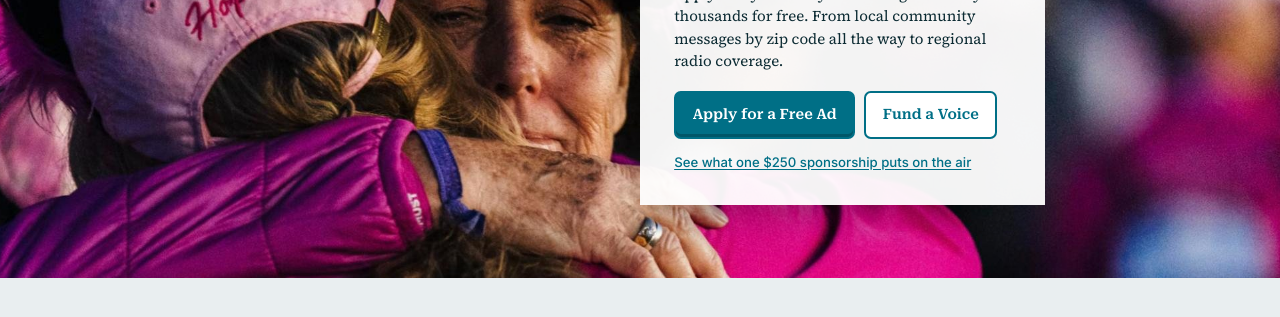
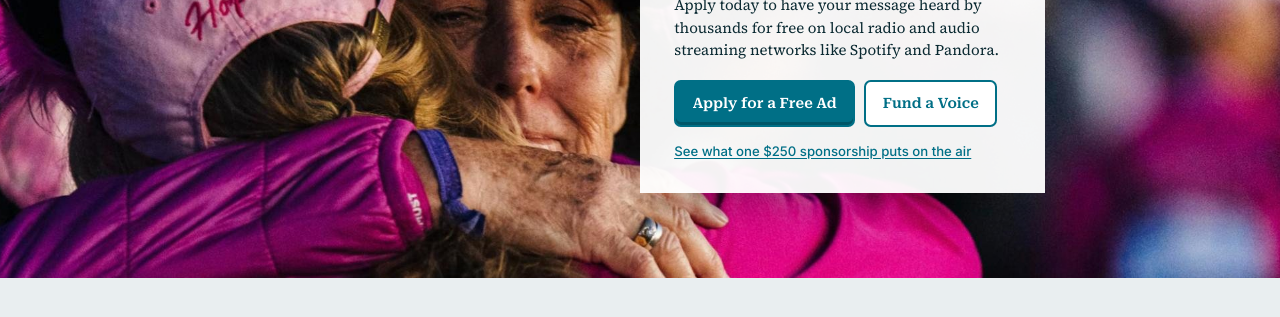
Before and after one commit to seanaherndrexel/freeradioproject, a plain HTML site: page index.html in a window 1280 px wide. Shown: the part 278-595 px from the top of the page. Drawn offline with Linux system fonts and the light colour scheme.

Commit message:
Update hero sentence to name local radio and streaming networks
Co-Authored-By: Claude Fable 5.2 <noreply@anthropic.com>
Claude-Session: https://claude.ai/code/session_01Wz5G9FRdY8R7pRsHmp8QLF

```diff
--- a/index.html
+++ b/index.html
@@ -9,7 +9,7 @@
 <main id="main">
 <div class="hero-full"><picture><source media="(max-width:900px)" srcset="img/hero.jpg"><img class="hero-bg" src="img/hero-wide.jpg" alt="Two women hugging at a charity walk" width="2654" height="743"></picture><div class="wrap"><div class="hero-card">
 <h1>Free Airtime For Unheard&nbsp;Voices</h1>
-<p class="lede">Apply today to have your message heard by thousands for free. From local community messages by zip code all the way to regional radio coverage.</p>
+<p class="lede">Apply today to have your message heard by thousands for free on local radio and audio streaming networks like Spotify and Pandora.</p>
 <div class="hero-cta"><a class="btn" href="apply.html">Apply for a Free Ad</a><a class="btn ghost" href="voices.html">Fund a Voice</a></div>
 <a class="hero-link" href="voices.html">See what one $250 sponsorship puts on the air</a>
 </div></div></div>
```
